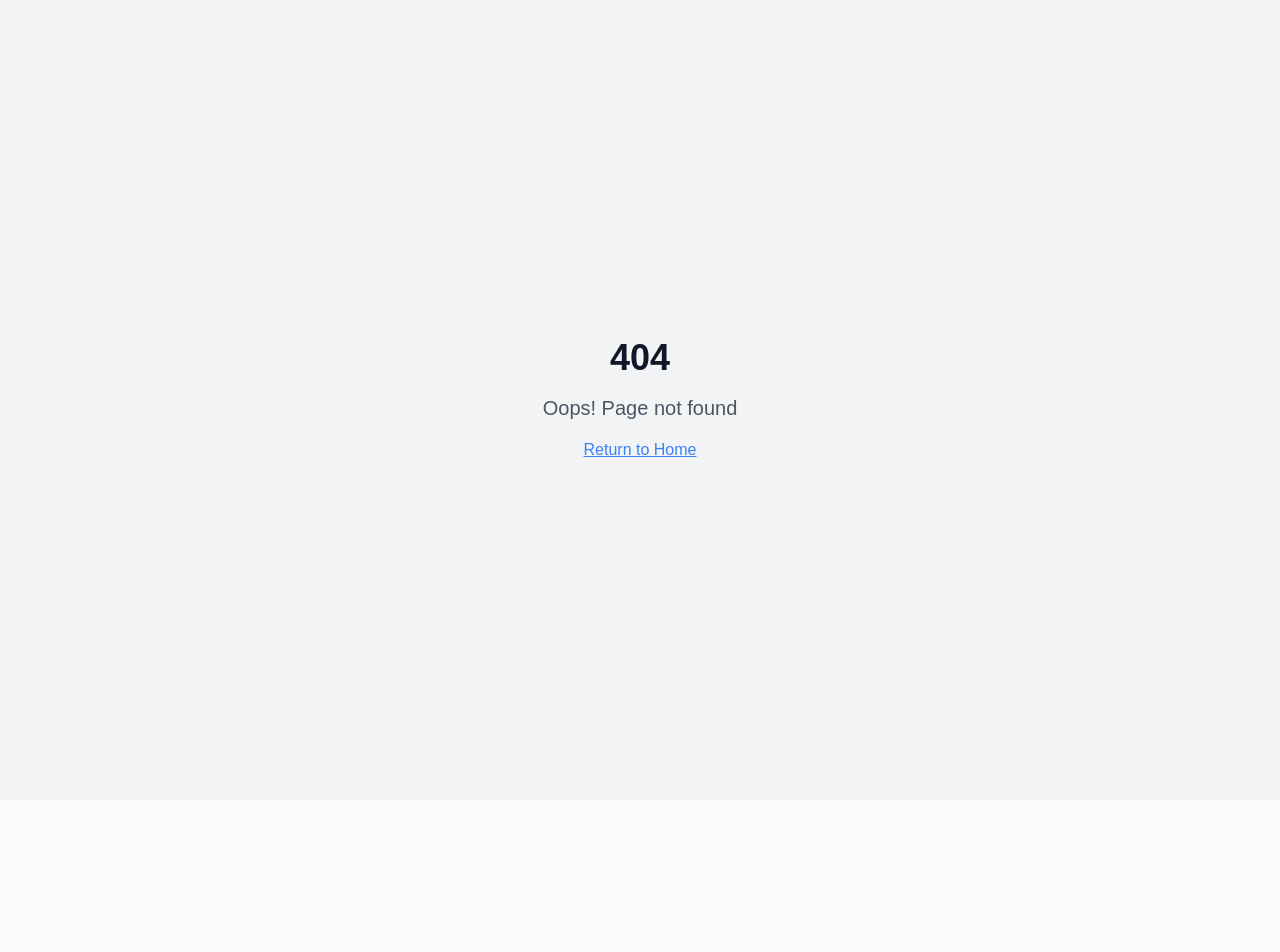
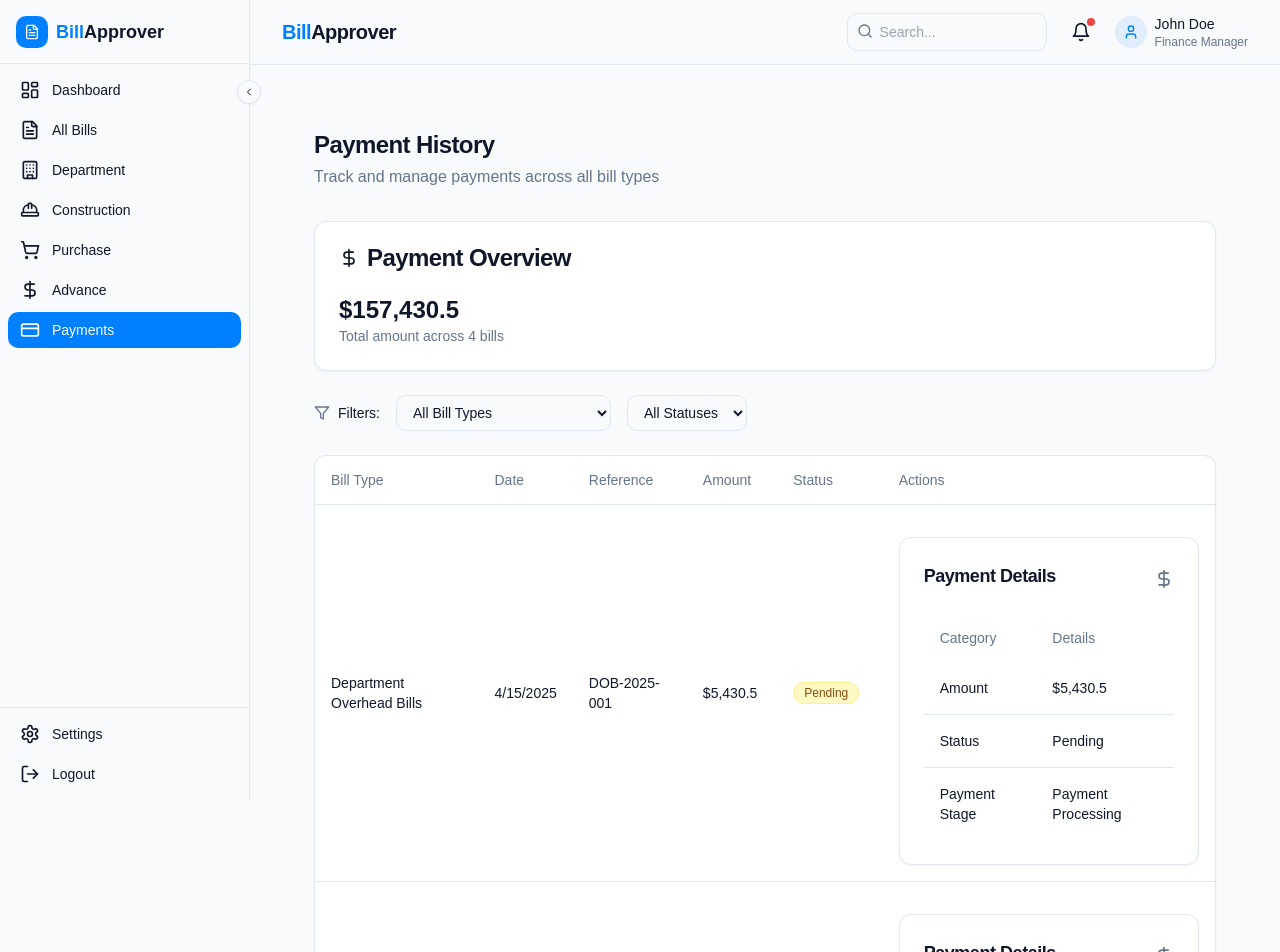
Before and after one commit to thevishaljaiswal/bill-approver-haven, a React (Vite) app: page /payments in a window 1280 px wide. Before the commit this address had no page. Shown: the top 952 px of the page. Before the commit the page ends 800 px from the top, so only its background shows below. Built offline with nearby package versions, Linux system fonts and the light colour scheme.

Commit message:
Add payments functionality
Implement payments for all bills.

```diff
--- a/src/App.tsx
+++ b/src/App.tsx
@@ -18,6 +18,7 @@ import AdvanceRequestForm from "@/pages/billForms/AdvanceRequestForm";
 import NotFound from "./pages/NotFound";
 import PurchaseBills from "@/pages/PurchaseBills";
 import AdvanceBills from "@/pages/AdvanceBills";
+import PaymentHistory from "@/pages/PaymentHistory";
 
 const queryClient = new QueryClient();
 
@@ -44,6 +45,7 @@ const App = () => (
         <Sonner />
         <BrowserRouter>
           <Routes>
+
             <Route
               path="/"
               element={
@@ -125,6 +127,16 @@ const App = () => (
                 </AppLayout>
               }
             />
+
+            <Route
+              path="/payments"
+              element={
+                <AppLayout>
+                  <PaymentHistory />
+                </AppLayout>
+              }
+            />
+
           </Routes>
         </BrowserRouter>
       </TooltipProvider>
--- /dev/null
+++ b/src/components/payments/PaymentDetails.tsx
@@ -0,0 +1,73 @@
+
+import React from 'react';
+import { Bill } from '@/context/BillContext';
+import { Card, CardContent, CardHeader, CardTitle } from '@/components/ui/card';
+import { Table, TableBody, TableCell, TableHead, TableHeader, TableRow } from '@/components/ui/table';
+import { DollarSign } from 'lucide-react';
+
+interface PaymentDetailsProps {
+  bill: Bill;
+}
+
+const PaymentDetails: React.FC<PaymentDetailsProps> = ({ bill }) => {
+  const getPaymentAmount = () => {
+    switch (bill.type) {
+      case 'Department Overhead Bills':
+        return bill.amount;
+      case 'Construction Contract Bills':
+        return bill.invoiceAmount;
+      case 'Purchase Bills':
+        return bill.totalAmount;
+      case 'Advance Request Bills':
+        return bill.amountRequested;
+      default:
+        return 0;
+    }
+  };
+
+  return (
+    <Card className="mt-4">
+      <CardHeader className="flex flex-row items-center justify-between">
+        <CardTitle className="text-lg font-semibold">Payment Details</CardTitle>
+        <DollarSign className="h-5 w-5 text-muted-foreground" />
+      </CardHeader>
+      <CardContent>
+        <Table>
+          <TableHeader>
+            <TableRow>
+              <TableHead>Category</TableHead>
+              <TableHead>Details</TableHead>
+            </TableRow>
+          </TableHeader>
+          <TableBody>
+            <TableRow>
+              <TableCell className="font-medium">Amount</TableCell>
+              <TableCell>${getPaymentAmount().toLocaleString()}</TableCell>
+            </TableRow>
+            <TableRow>
+              <TableCell className="font-medium">Status</TableCell>
+              <TableCell>{bill.status}</TableCell>
+            </TableRow>
+            <TableRow>
+              <TableCell className="font-medium">Payment Stage</TableCell>
+              <TableCell>
+                {bill.currentStage === bill.approvals.length ?
+                  'Payment Processing' :
+                  'Pending Approvals'
+                }
+              </TableCell>
+            </TableRow>
+            {bill.type === 'Construction Contract Bills' && (
+              <TableRow>
+                <TableCell className="font-medium">Retention Amount</TableCell>
+                <TableCell>${bill.retentionAmount.toLocaleString()}</TableCell>
+              </TableRow>
+            )}
+          </TableBody>
+        </Table>
+      </CardContent>
+    </Card>
+  );
+};
+
+export default PaymentDetails;
--- a/src/pages/AdvanceBills.tsx
+++ b/src/pages/AdvanceBills.tsx
@@ -1,12 +1,15 @@
-
 import React, { useState } from 'react';
 import { Link } from 'react-router-dom';
-import { useBillContext, BillType, BillStatus, AdvanceRequestBill } from '@/context/BillContext';
+import { useBillContext, BillType, BillStatus, Bill, AdvanceRequestBill } from '@/context/BillContext';
 import { Table, TableHeader, TableRow, TableHead, TableBody, TableCell } from '@/components/ui/table';
 import { Card, CardContent, CardHeader, CardTitle } from '@/components/ui/card';
 import { Filter, Plus } from 'lucide-react';
 import StatusBadge from '@/components/ui/StatusBadge';
 import ApprovalStages from '@/components/ui/ApprovalStages';
+
+const isAdvanceRequestBill = (bill: Bill): bill is AdvanceRequestBill => {
+  return bill.type === BillType.ADVANCE_REQUEST;
+};
 
 const AdvanceBills: React.FC = () => {
   const { bills } = useBillContext();
@@ -15,8 +18,8 @@ const AdvanceBills: React.FC = () => {
 
   // Filter for advance request bills
   const advanceBills = bills
-    .filter((bill): bill is AdvanceRequestBill =>
-      bill.type === BillType.ADVANCE_REQUEST &&
+    .filter(isAdvanceRequestBill)
+    .filter(bill =>
       (statusFilter === 'all' || bill.status === statusFilter) &&
       (vendorFilter === 'all' || bill.vendorName === vendorFilter)
     );
@@ -24,7 +27,7 @@ const AdvanceBills: React.FC = () => {
   // Get unique vendors
   const vendors = Array.from(new Set(
     bills
-      .filter((bill): bill is AdvanceRequestBill => bill.type === BillType.ADVANCE_REQUEST)
+      .filter(isAdvanceRequestBill)
       .map(bill => bill.vendorName)
   ));
 
--- /dev/null
+++ b/src/pages/PaymentHistory.tsx
@@ -0,0 +1,141 @@
+
+import React, { useState } from 'react';
+import { useBillContext, BillType, BillStatus } from '@/context/BillContext';
+import { Card, CardContent, CardHeader, CardTitle } from '@/components/ui/card';
+import { Table, TableBody, TableCell, TableHead, TableHeader, TableRow } from '@/components/ui/table';
+import { DollarSign, Filter } from 'lucide-react';
+import StatusBadge from '@/components/ui/StatusBadge';
+import PaymentDetails from '@/components/payments/PaymentDetails';
+
+const PaymentHistory = () => {
+  const { bills } = useBillContext();
+  const [billTypeFilter, setBillTypeFilter] = useState<BillType | 'all'>('all');
+  const [statusFilter, setStatusFilter] = useState<BillStatus | 'all'>('all');
+
+  const filteredBills = bills.filter(bill =>
+    (billTypeFilter === 'all' || bill.type === billTypeFilter) &&
+    (statusFilter === 'all' || bill.status === statusFilter)
+  );
+
+  const totalAmount = filteredBills.reduce((sum, bill) => {
+    switch (bill.type) {
+      case BillType.DEPARTMENT_OVERHEAD:
+        return sum + bill.amount;
+      case BillType.CONSTRUCTION_CONTRACT:
+        return sum + bill.invoiceAmount;
+      case BillType.PURCHASE:
+        return sum + bill.totalAmount;
+      case BillType.ADVANCE_REQUEST:
+        return sum + bill.amountRequested;
+      default:
+        return sum;
+    }
+  }, 0);
+
+  return (
+    <div className="container py-8 animate-fade-in">
+      <div className="mb-8">
+        <h1 className="text-2xl font-bold tracking-tight">Payment History</h1>
+        <p className="text-muted-foreground mt-1">
+          Track and manage payments across all bill types
+        </p>
+      </div>
+
+      <Card className="mb-6">
+        <CardHeader>
+          <CardTitle className="flex items-center gap-2">
+            <DollarSign className="h-5 w-5" />
+            Payment Overview
+          </CardTitle>
+        </CardHeader>
+        <CardContent>
+          <div className="text-2xl font-bold">
+            ${totalAmount.toLocaleString()}
+          </div>
+          <p className="text-sm text-muted-foreground">
+            Total amount across {filteredBills.length} bills
+          </p>
+        </CardContent>
+      </Card>
+
+      <div className="flex items-center gap-4 mb-6">
+        <div className="flex items-center gap-2">
+          <Filter className="h-4 w-4 text-muted-foreground" />
+          <span className="text-sm font-medium">Filters:</span>
+        </div>
+
+        <select
+          className="form-select"
+          value={billTypeFilter}
+          onChange={(e) => setBillTypeFilter(e.target.value as BillType | 'all')}
+        >
+          <option value="all">All Bill Types</option>
+          {Object.values(BillType).map((type) => (
+            <option key={type} value={type}>{type}</option>
+          ))}
+        </select>
+
+        <select
+          className="form-select"
+          value={statusFilter}
+          onChange={(e) => setStatusFilter(e.target.value as BillStatus | 'all')}
+        >
+          <option value="all">All Statuses</option>
+          {Object.values(BillStatus).map((status) => (
+            <option key={status} value={status}>{status}</option>
+          ))}
+        </select>
+      </div>
+
+      <Card>
+        <Table>
+          <TableHeader>
+            <TableRow>
+              <TableHead>Bill Type</TableHead>
+              <TableHead>Date</TableHead>
+              <TableHead>Reference</TableHead>
+              <TableHead>Amount</TableHead>
+              <TableHead>Status</TableHead>
+              <TableHead>Actions</TableHead>
+            </TableRow>
+          </TableHeader>
+          <TableBody>
+            {filteredBills.map((bill) => (
+              <TableRow key={bill.id}>
+                <TableCell>{bill.type}</TableCell>
+                <TableCell>
+                  {bill.createdAt.toLocaleDateString()}
+                </TableCell>
+                <TableCell>
+                  {bill.type === BillType.PURCHASE ?
+                    bill.poNumber :
+                    bill.type === BillType.CONSTRUCTION_CONTRACT ?
+                    bill.billNumber :
+                    bill.type === BillType.DEPARTMENT_OVERHEAD ?
+                    bill.billNumber :
+                    bill.id.substring(0, 8)
+                  }
+                </TableCell>
+                <TableCell>
+                  ${(bill.type === BillType.PURCHASE ? bill.totalAmount :
+                     bill.type === BillType.CONSTRUCTION_CONTRACT ? bill.invoiceAmount :
+                     bill.type === BillType.DEPARTMENT_OVERHEAD ? bill.amount :
+                     bill.type === BillType.ADVANCE_REQUEST ? bill.amountRequested : 0
+                    ).toLocaleString()}
+                </TableCell>
+                <TableCell>
+                  <StatusBadge status={bill.status} />
+                </TableCell>
+                <TableCell>
+                  <PaymentDetails bill={bill} />
+                </TableCell>
+              </TableRow>
+            ))}
+          </TableBody>
+        </Table>
+      </Card>
+    </div>
+  );
+};
+
+export default PaymentHistory;
```
